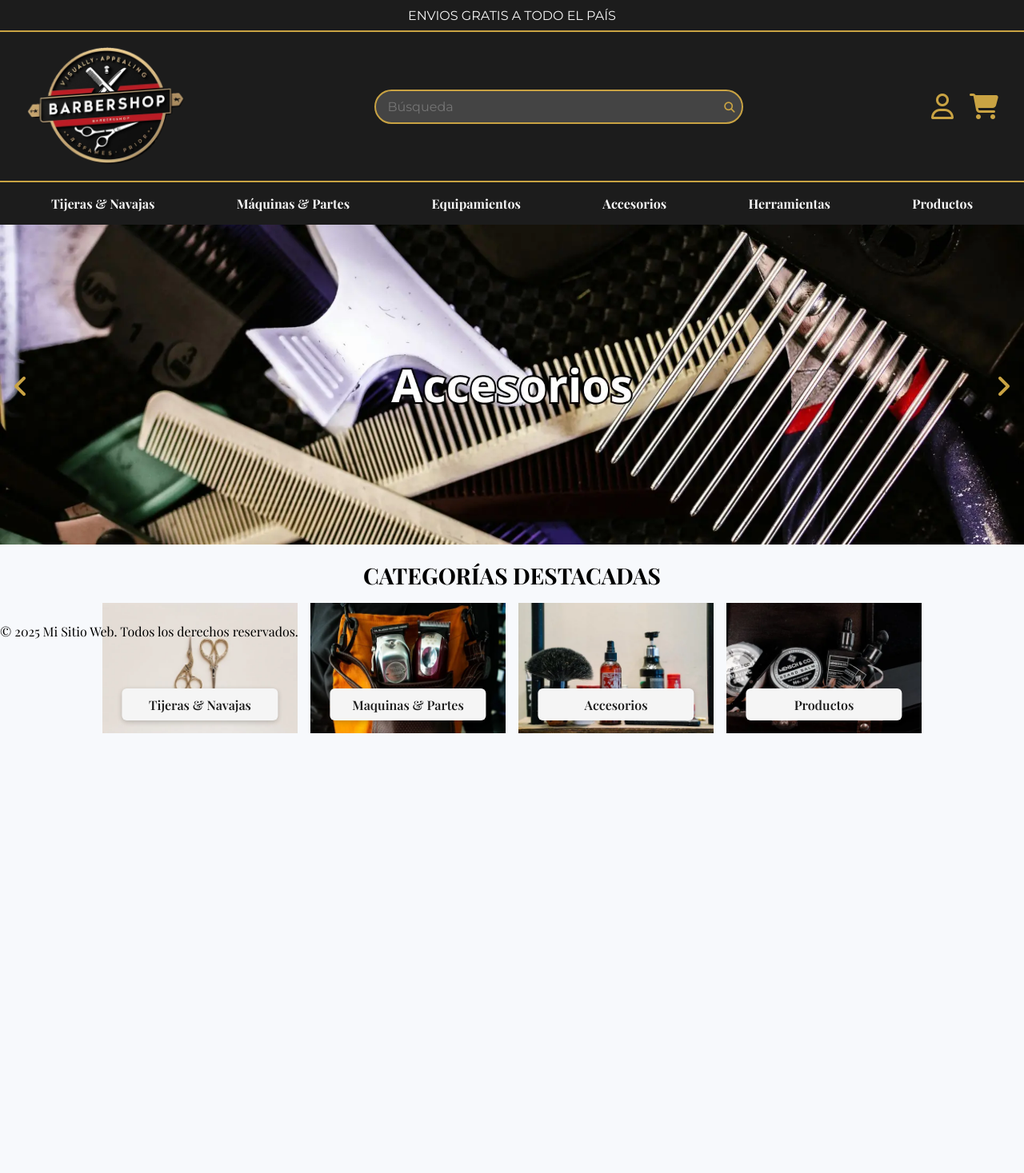
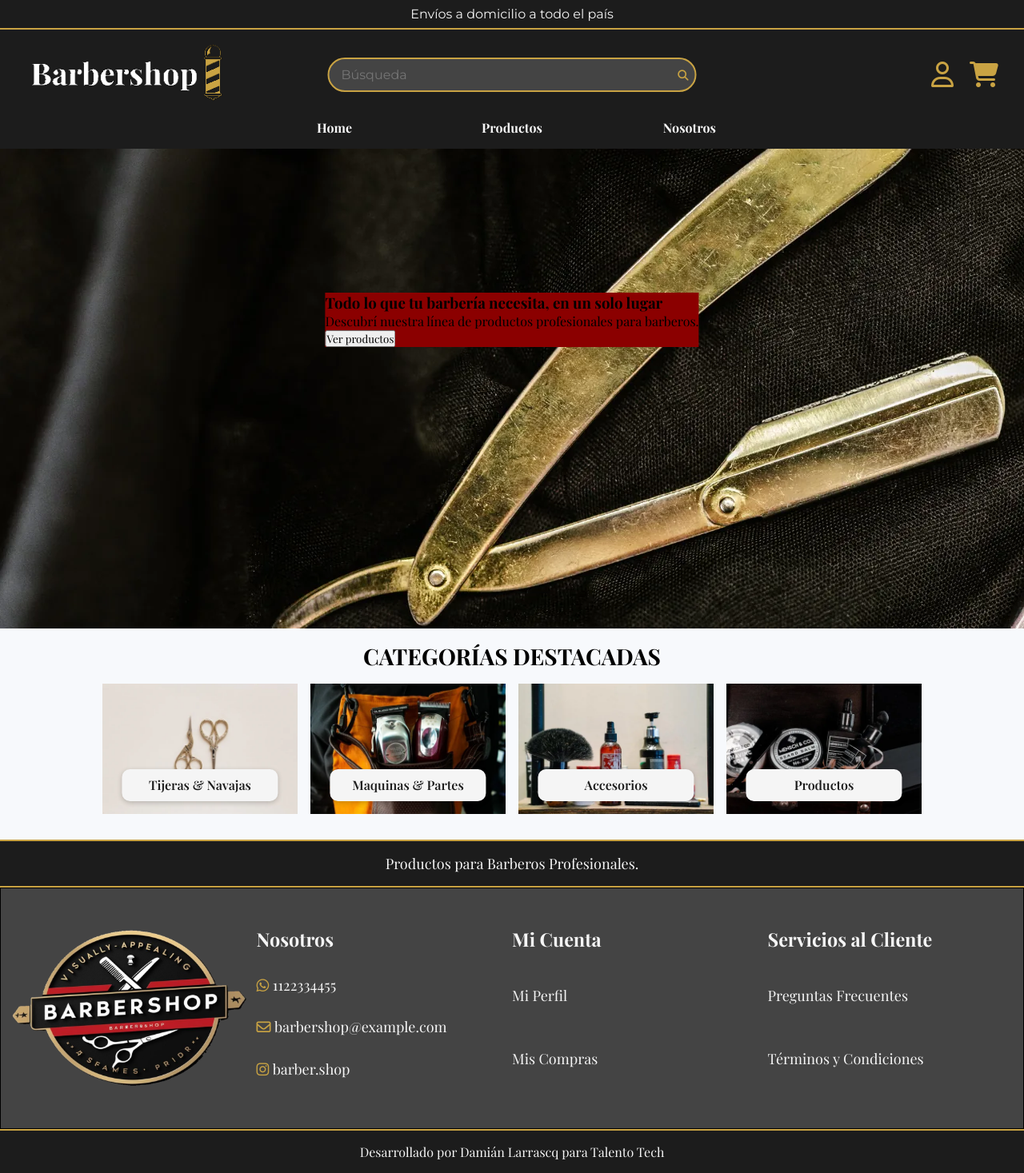
Before and after one commit to DamianLarrascq/proyecto-frontend-js, a plain HTML site: page index.html in a window 1280 px wide. Shown: the whole page at 80% size. Before the commit the page ends 949 px from the top, so only its background shows below. Drawn offline with nearby package versions, Linux system fonts and the light colour scheme; a web font is replaced by a local one.

Commit message:
WIP refactor

```diff
--- a/css/stylesheet.css
+++ b/css/stylesheet.css
@@ -20,8 +20,9 @@ body {
     padding: 0;
     display: flex;
     flex-direction: column;
-    min-height: 100vh;
+    min-height: 100dvh;
     background-color: #f7f9fc;
+    flex: 1;
 }
 
 /*Estilos header*/
@@ -29,16 +30,15 @@ body {
 .top-header {
     width: 100%;
     background-color: var(--fondo-principal);
-    border-bottom: 2px solid var(--destacados);
+    border-bottom: var(--destacados) 2px solid;
     display: flex;
 }
 
 .top-header-text {
     display: flex;
     margin: 0 auto;
-    text-transform: uppercase;
     align-items: center;
-    padding: 0.6rem 1rem;
+    padding: 0.5rem 0;
     color: var(--texto);
 }
 
@@ -50,24 +50,35 @@ body {
     background-color: var(--fondo-principal);
     color: var(--texto);
     text-align: center;
-    border-bottom: solid 2px var(--destacados);
 }
 
 #areas {
     display: flex;
+    position: relative;
     justify-content: space-between;
     align-items: center;
     margin: 0 auto;
     width: 100%;
-    padding: 1rem 2rem;
+    padding: 1rem 2rem 0;
+
 }
 
-.fa-whatsapp, .fa-instagram, .fa-user, .fa-shopping-cart, .fa-magnifying-glass, .fa-angle-left, .fa-angle-right{
+.fa-angle-down {
+    color: var(--texto);
+}
+
+.fa-whatsapp, .fa-instagram, .fa-user, .fa-shopping-cart, .fa-magnifying-glass, .fa-angle-left, .fa-angle-right, .fa-envelope{
     color: var(--destacados);
 }
 
 #area-logo {
     display: inline-flex;
+}
+
+#area-search {
+    position: absolute;
+    left: 50%;
+    transform: translateX(-50%);
 }
 
 #area-items{
@@ -107,21 +118,53 @@ body {
 /*Estilos navegacion*/
 
 #topnav {
-    display: inline-flex;
+    display: flex;
     background-color: var(--fondo-principal);
     align-items: center;
     justify-content: center;
 }
 
 .nav-items {
-    padding: 1rem 4%;
+    display: flex;
+    padding: 0 4%;
+    position: relative;
+    list-style: none;
+    width: 60%;
+}
+
+.nav-items li {
     display: inline-block;
     position: relative;
+    width: 100%;
+    text-align: center;
+    cursor: pointer;
+    padding: 1rem 0;
 }
 
-.nav-items:hover {
-    border-bottom: solid 2px var(--destacados);
+.nav-items li::after {
+    content: '';
+    background-color: var(--destacados);
+    position: absolute;
+    display: block;
+    width: 100%;
+    height: 4px;
+    bottom: 0;
+    transform: scale(0);
+    transition: transform ease-in-out 0.2s;
 }
+
+.nav-items li:hover::after {
+    transform: scale(1);
+}
+
+.nav-items li a {
+    color: var(--texto);
+    text-decoration: none;
+    font-weight: bold;
+    padding: calc(1rem - 2px);
+    /*padding-block: calc(1rem - 2px);*/
+}
+
 
 .nav-link {
     color: var(--texto);
@@ -136,7 +179,7 @@ body {
     display: none;
     position: absolute;
     z-index: 20;
-    top: calc(100% + 2px);
+    top: calc(100%);
     min-width: 100%;
     left: 0;
     box-shadow: 0 4px 8px rgba(0, 0, 0, 0.5);
@@ -160,50 +203,24 @@ body {
     display: block;
 }
 
-/*Estilos slideshow*/
+/*Estilos cta*/
 
-.slideshow-container {
+.img-principal-container {
+    display: flex;
     max-width: 1920px;
-    position: relative;
     overflow: hidden;
-    z-index: 1;
 }
 
-.slides {
-    opacity: 0;
-    transition: opacity 1s ease-in-out;
-    position: absolute;
-    width: 100%;
-    top: 0;
-    left: 0;
+.img-principal-container img {
+    object-fit: scale-down;
 }
 
-.slides.active {
-    opacity: 1;
-    z-index: 1;
-    position: relative;
-}
-
-.prev, .next {
-    cursor: pointer;
+.content-container {
+    background-color: #8B0000;
     position: absolute;
-    top: 50%;
-    transform: translateY(-50%);
-    width: auto;
-    padding: 16px;
-    z-index: 10;
-}
-
-.next {
-    right: 0;
-}
-
-.prev:hover, .next:hover {
-    background-color: rgba(0,0,0,0.8);
-}
-
-.prev i, .next i {
-    pointer-events: none;
+    left: 50%;
+    bottom: 50%;
+    transform: translateX(-50%) translateY(50%);
 }
 
 /*Estilos categorias destacadas*/
@@ -259,7 +276,7 @@ body {
     padding: 0.6rem 1.2rem;
     width: 80%;
     border: none;
-    border-radius: 6px;
+    border-radius: 10px;
     cursor: pointer;
     box-shadow: 0 2px 6px rgba(0, 0, 0, 0.2);
     transition: background-color 0.3s ease;
@@ -273,7 +290,131 @@ body {
 /*Estilos footer*/
 
 footer{
-    position: fixed;
     bottom: 0;
     width: 100%;
 }
+
+.footer-container {
+    display: grid;
+    grid-template-columns: repeat(4, 1fr);
+}
+
+.footer-card-text {
+    background-color: var(--fondo-principal);
+    border-top: 2px solid var(--destacados);
+    border-bottom: 2px solid var(--destacados);
+    grid-row: 1;
+    grid-column: span 4;
+    color: var(--texto);
+    width: 100%;
+    padding: 1rem 2rem;
+    justify-items: center;
+    align-items: center;
+    font-size: 18px;
+}
+
+.footer-sections {
+    padding: 3rem 0;
+    background-color: var(--secundarios);
+    border: 1px solid;
+    grid-column: span 4;
+    display: grid;
+    grid-template-columns: repeat(4, 1fr);
+    justify-items: center;
+}
+
+.nosotros, .cuenta, .servicios {
+    width: 100%;
+    display: flex;
+    flex-direction: column;
+    justify-content: flex-start;
+    align-items: flex-start;
+    color: var(--texto);
+    font-size: 20px;
+}
+
+.nosotros h3, .cuenta h3, .servicios h3 {
+    padding-bottom: 1rem;
+}
+
+.nosotros p{
+    font-size: 18px;
+    margin: auto 0;
+}
+
+.cuenta a, .servicios a {
+    font-size: 18px;
+    margin: auto 0;
+    text-decoration: none;
+    color: var(--texto);
+}
+
+.developed-by {
+    background-color: var(--fondo-principal);
+    color: var(--texto);
+    grid-row: 3;
+    grid-column: span 4;
+    justify-items: center;
+    padding: 1rem 2rem;
+    border-top: 2px solid var(--destacados);
+}
+
+/*Estilos pagina de producto*/
+
+.product-container {
+    box-sizing: border-box;
+    display: flex;
+    flex: 1;
+    min-height: 100vh;
+    background-color: #f7f9fc;
+    justify-content: center;
+}
+
+.contenido-principal {
+    width: 80%;
+    background-color: #8B0000;
+    display: flex;
+}
+
+.product-images-section {
+    background-color: #444444;
+    width: 40%;
+}
+
+.image-showcase {
+    display: flex;
+    overflow: hidden;
+    transition: transform 0.5s ease;
+}
+
+.image-showcase img {
+    min-width: 100%;
+    height: auto;
+    display: block;
+}
+
+.image-select {
+    display: flex;
+    justify-content: space-evenly;
+    margin-top: 0.5rem;
+}
+
+.image-item img {
+    width: 100%;
+    height: auto;
+    /*max-height: 2rem;*/
+    object-fit: cover;
+    border: 2px solid transparent;
+    cursor: pointer;
+    transition: border 0.3s;
+}
+
+.image-item:hover img {
+    opacity: 0.8;
+    border: 2px solid #fff;
+}
+
+.product-detail-section {
+    background-color: #C9A343;
+    flex: 1;
+}
--- a/index.html
+++ b/index.html
@@ -14,7 +14,7 @@
 
 <div class="top-header">
     <div class="top-header-text">
-        <p>Envios gratis a todo el país</p>
+        <p>Envíos a domicilio a todo el país</p>
     </div>
 </div>
 
@@ -22,7 +22,7 @@
     <div id="areas">
         <div id="area-logo">
             <a href="index.html">
-                <img src="./img/barber_logo.PNG" alt="" width="200" height="150"/>
+                <img src="./img/Barbershop%20(1).PNG" alt=""/>
             </a>
         </div>
         <div id="area-search">
@@ -56,7 +56,7 @@
 </header>
 
 <nav id="topnav">
-
+<!--
     <div class="nav-items">
         <a href="" class="nav-link">Tijeras & Navajas</a>
         <div class="dropdown-content">
@@ -125,26 +125,24 @@
             <a href="" class="drop-link">Facial</a>
         </div>
     </div>
+-->
+
+    <ul class="nav-items">
+        <li><a href="#">Home</a></li>
+        <li><a href="#">Productos</a></li>
+        <li><a href="#">Nosotros</a></li>
+    </ul>
 
 </nav>
 
-<div class="slideshow-container" id="slideshow">
-    <div class="slides">
-        <img src="./img/slideshow/slide1.webp" alt="" style="width: 100%">
+
+<div class="img-principal-container">
+    <img src="./img/img_principal.webp" alt="">
+    <div class="content-container">
+        <h3 class="content-header">Todo lo que tu barbería necesita, en un solo lugar </h3>
+        <p class="content-text">Descubrí nuestra línea de productos profesionales para barberos.</p>
+        <button class="cta-button" type="button">Ver productos</button>
     </div>
-    <div class="slides">
-        <img src="./img/slideshow/slide2.webp" alt="" style="width: 100%">
-    </div>
-    <div class="slides">
-        <img src="./img/slideshow/slide3.webp" alt="" style="width: 100%">
-    </div>
-
-    <a class="prev" onclick="plusSlides(-1)">
-        <i class="fa-solid fa-angle-left fa-2x"></i>
-    </a>
-    <a class="next" onclick="plusSlides(1)">
-        <i class="fa-solid fa-angle-right fa-2x"></i>
-    </a>
 </div>
 
 <div id="row">
@@ -181,12 +179,38 @@
 </div>
 
 <footer>
-    <section>
-        <p>&copy; 2025 Mi Sitio Web. Todos los derechos reservados.</p>
-    </section>
+    <div class="footer-container">
+        <div class="footer-card-text">
+            <p>Productos para Barberos Profesionales.</p>
+        </div>
+        <div class="footer-sections">
+            <div class="logo-footer">
+                <img src="./img/barber_logo.PNG" alt="" width="300" height="200"/>
+            </div>
+            <div class="nosotros">
+                <h3>Nosotros</h3>
+                <p><i class="fa-brands fa-whatsapp"></i> 1122334455</p>
+                <p><i class="fa-regular fa-envelope"></i> barbershop@example.com</p>
+                <p><i class="fa-brands fa-instagram"></i> barber.shop</p>
+            </div>
+            <div class="cuenta">
+                <h3>Mi Cuenta</h3>
+                <a href="#">Mi Perfil</a>
+                <a href="#">Mis Compras</a>
+            </div>
+            <div class="servicios">
+                <h3>Servicios al Cliente</h3>
+                <a href="#">Preguntas Frecuentes</a>
+                <a href="#">Términos y Condiciones</a>
+            </div>
+        </div>
+        <div class="developed-by">
+            <p>Desarrollado por Damián Larrascq para Talento Tech</p>
+        </div>
+    </div>
 </footer>
 
-<script src="./js/slideShow.js"></script>
+<!--<script src="./js/slideShow.js"></script>-->
 
 </body>
 </html>
```
Also changed, not shown: site/asd.html (added, +43 -0 lines), site/product-page.html (added, +217 -0 lines), img/Barbershop (1).PNG (added), img/img_principal.webp (added), img/product/_12018-1__95135_zoom.webp (added), img/product/_12018-2__06130_zoom.webp (added), img/product/_12018-3__95391_zoom.webp (added), img/product/_12018-4__22040_zoom.webp (added), img/product/_12018__68475_zoom.webp (added).
